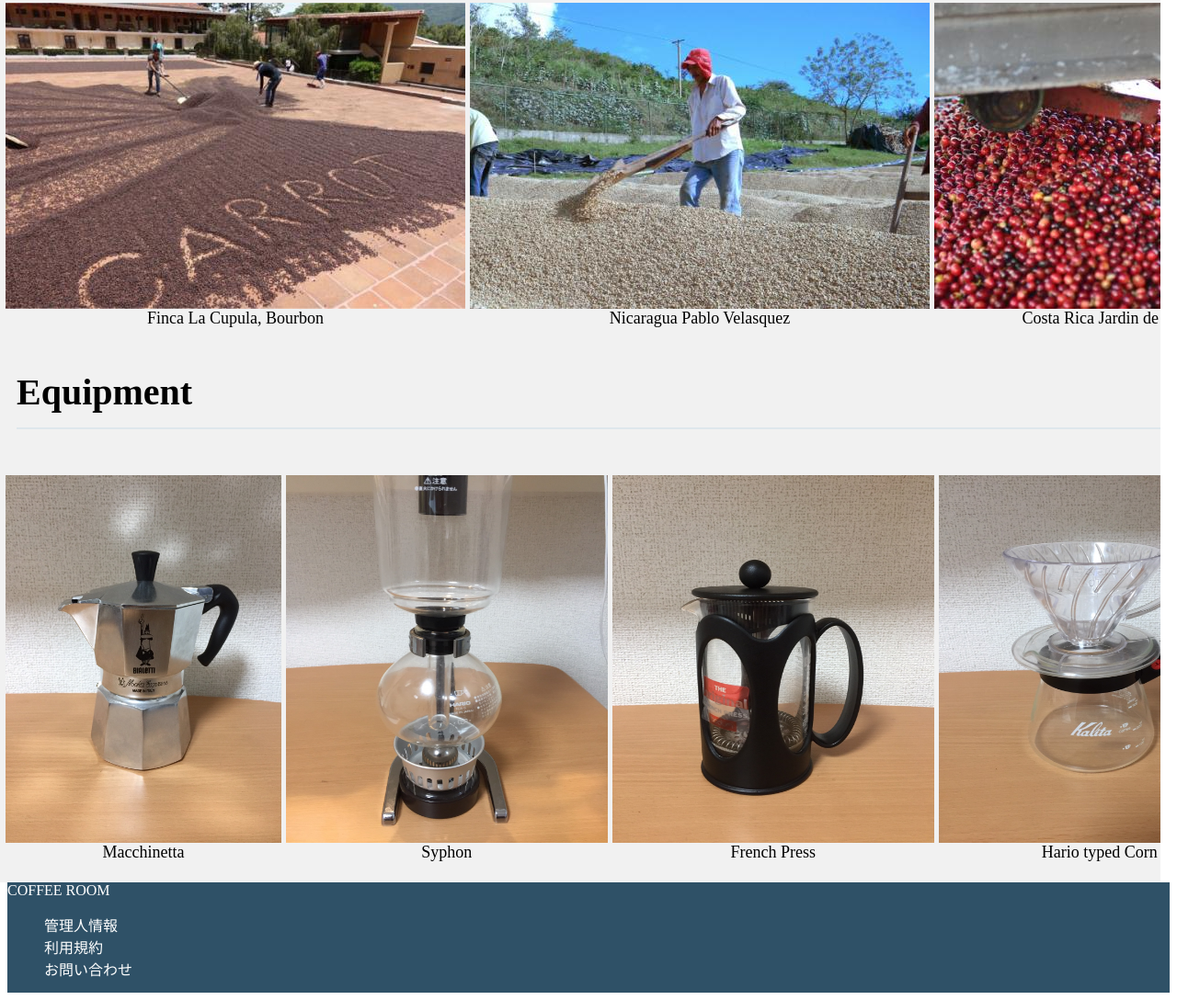
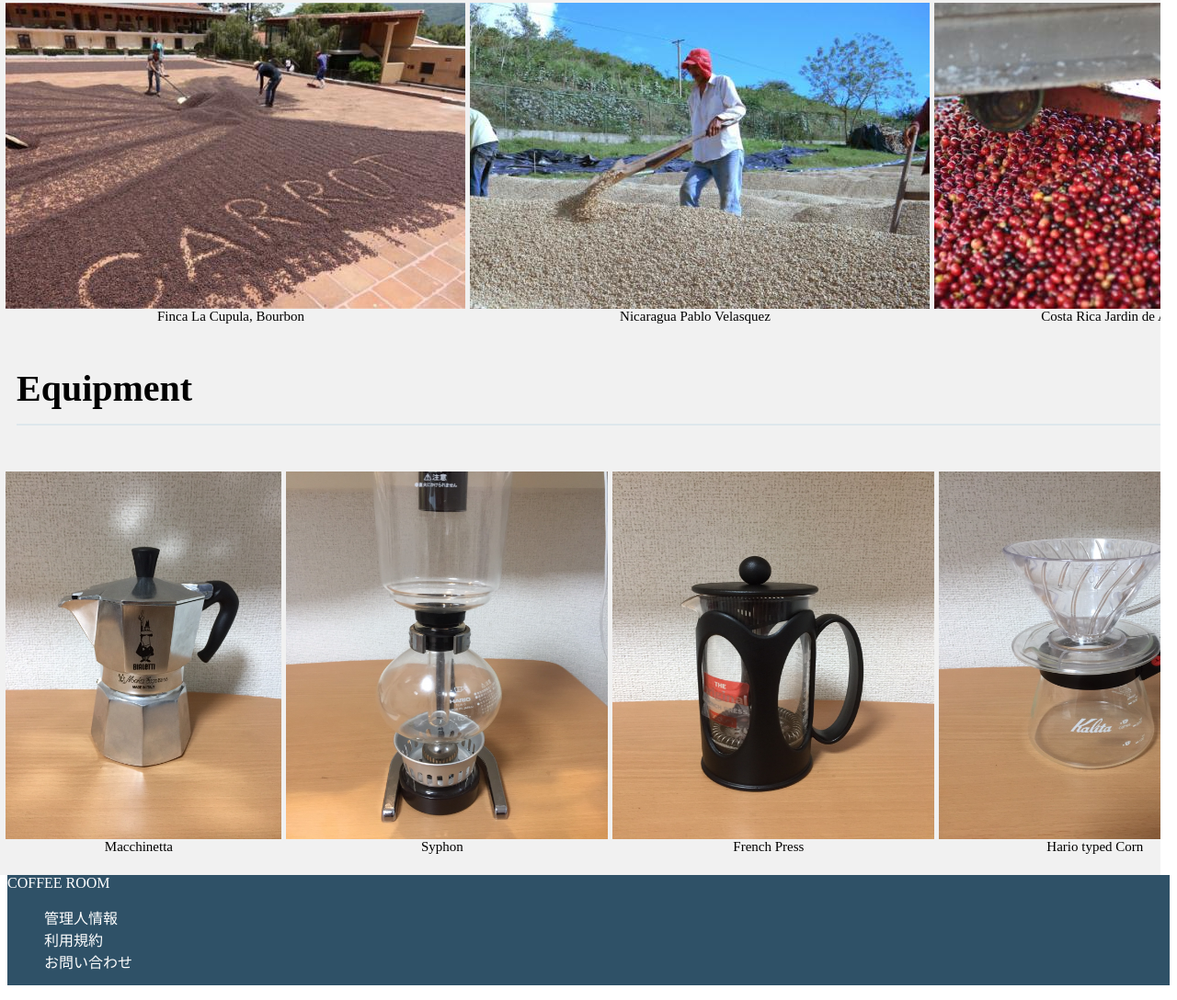
Before and after one commit to t-shirataki/coffee, a plain HTML site: page index.html in a window 1280 px wide. Shown: the part 1256-2344 px from the top of the page at 92% size. Drawn offline with Linux system fonts and the light colour scheme.

Commit message:
Update stylesheet.css

```diff
--- a/stylesheet.css
+++ b/stylesheet.css
@@ -127,7 +127,8 @@ div.slide-show {
 
 .title {
   text-align: center;
-  font-size: large;
+  font-size: 15px;
+  margin-right: 10px;
 }
 .horizontal_scroll {
   overflow-x: scroll;
```
